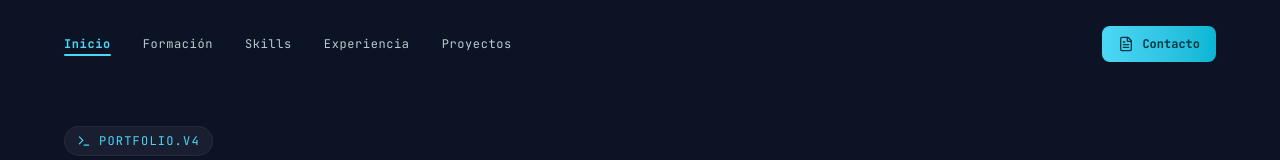
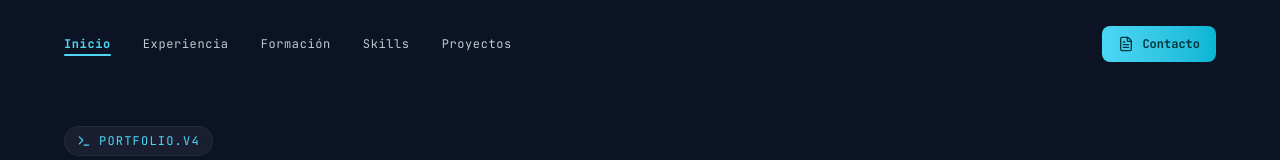
Before and after one commit to AlexMunozDevWeb/cv-portfolio, a Next.js app: page / in a window 1280 px wide. Shown: the top 160 px of the page. Built offline with nearby package versions, Linux system fonts and the light colour scheme.

Commit message:
refactor(header): creating hook use-scroll-spy

```diff
--- a/components/header.tsx
+++ b/components/header.tsx
@@ -1,6 +1,6 @@
 "use client";
 
-import { useState, useEffect } from "react";
+import { useMemo } from "react";
 import {
   GraduationCap,
   Home,
@@ -10,38 +10,16 @@ import {
   FileText,
 } from "lucide-react";
 import { Button } from "@/components/ui/button";
-
 import { menuItems } from "@/data/db";
 import Link from "next/link";
+import { useScrollSpy } from "@/lib/hooks/use-scroll-spy";
 
 export function Header() {
-  const [activeSection, setActiveSection] = useState("hero");
-  const [scrolled, setScrolled] = useState(false);
-
-  const navItems = menuItems;
-
-  useEffect(() => {
-    const handleScroll = () => {
-      setScrolled(window.scrollY > 20);
-
-      const sections = navItems.map((item) => item.href.substring(1));
-      let current = "hero";
-
-      for (const section of sections) {
-        const el = document.getElementById(section);
-        if (el) {
-          const rect = el.getBoundingClientRect();
-          if (rect.top <= 200) {
-            current = section;
-          }
-        }
-      }
-      setActiveSection(current);
-    };
-
-    window.addEventListener("scroll", handleScroll);
-    return () => window.removeEventListener("scroll", handleScroll);
-  }, []);
+  const sectionIds = useMemo(
+    () => menuItems.map((item) => item.href.substring(1)),
+    []
+  );
+  const { activeSection, scrolled } = useScrollSpy(sectionIds);
 
   return (
     <>
@@ -54,11 +32,9 @@ export function Header() {
         }`}
       >
         <nav className="mx-auto flex h-12 max-w-7xl items-center justify-between px-6 md:px-16">
-          {/* Logo / Monogram */}
-
           {/* Desktop Nav Items */}
           <div className="hidden items-center gap-6 md:flex lg:gap-8">
-            {navItems.map((item) => {
+            {menuItems.map((item) => {
               const sectionId = item.href.substring(1);
               const isActive = activeSection === sectionId;
               return (
@@ -108,7 +84,6 @@ export function Header() {
           <Home className="h-5 w-5" />
           <span className="font-mono text-[10px]">Inicio</span>
         </Link>
-
         <Link
           href="#formation"
           className={`flex flex-col items-center gap-1 ${
@@ -120,7 +95,6 @@ export function Header() {
           <GraduationCap className="h-5 w-5" />
           <span className="font-mono text-[10px]">Formación</span>
         </Link>
-
         <Link
           href="#skills"
           className={`flex flex-col items-center gap-1 ${
@@ -132,7 +106,6 @@ export function Header() {
           <Cpu className="h-5 w-5" />
           <span className="font-mono text-[10px]">Skills</span>
         </Link>
-
         <Link
           href="#projects"
           className={`flex flex-col items-center gap-1 ${
--- a/data/db.ts
+++ b/data/db.ts
@@ -2,8 +2,8 @@ import type { MenuItem } from "../types/";
 
 export const menuItems: MenuItem[] = [
   { id: 1, label: "Inicio", href: "#hero" },
+  { id: 4, label: "Experiencia", href: "#experience" },
   { id: 2, label: "Formación", href: "#formation" },
   { id: 3, label: "Skills", href: "#skills" },
-  { id: 4, label: "Experiencia", href: "#experience" },
   { id: 5, label: "Proyectos", href: "#projects" },
 ];
--- /dev/null
+++ b/lib/hooks/use-scroll-spy.ts
@@ -0,0 +1,39 @@
+"use client";
+
+import { useEffect, useState } from "react";
+
+interface UseScrollSpyOptions {
+  offset?: number;
+  scrollThreshold?: number;
+}
+
+export function useScrollSpy(
+  sectionIds: string[],
+  options: UseScrollSpyOptions = {}
+) {
+  const { offset = 200, scrollThreshold = 20 } = options;
+  const [activeSection, setActiveSection] = useState("hero");
+  const [scrolled, setScrolled] = useState(
+    () => typeof window !== "undefined" && window.scrollY > scrollThreshold
+  );
+
+  useEffect(() => {
+    const onScroll = () => {
+      setScrolled(window.scrollY > scrollThreshold);
+
+      let current = "hero";
+      for (const id of sectionIds) {
+        const el = document.getElementById(id);
+        if (el && el.getBoundingClientRect().top <= offset) {
+          current = id;
+        }
+      }
+      setActiveSection(current);
+    };
+
+    window.addEventListener("scroll", onScroll, { passive: true });
+    return () => window.removeEventListener("scroll", onScroll);
+  }, [sectionIds, offset, scrollThreshold]);
+
+  return { activeSection, scrolled };
+}
```
